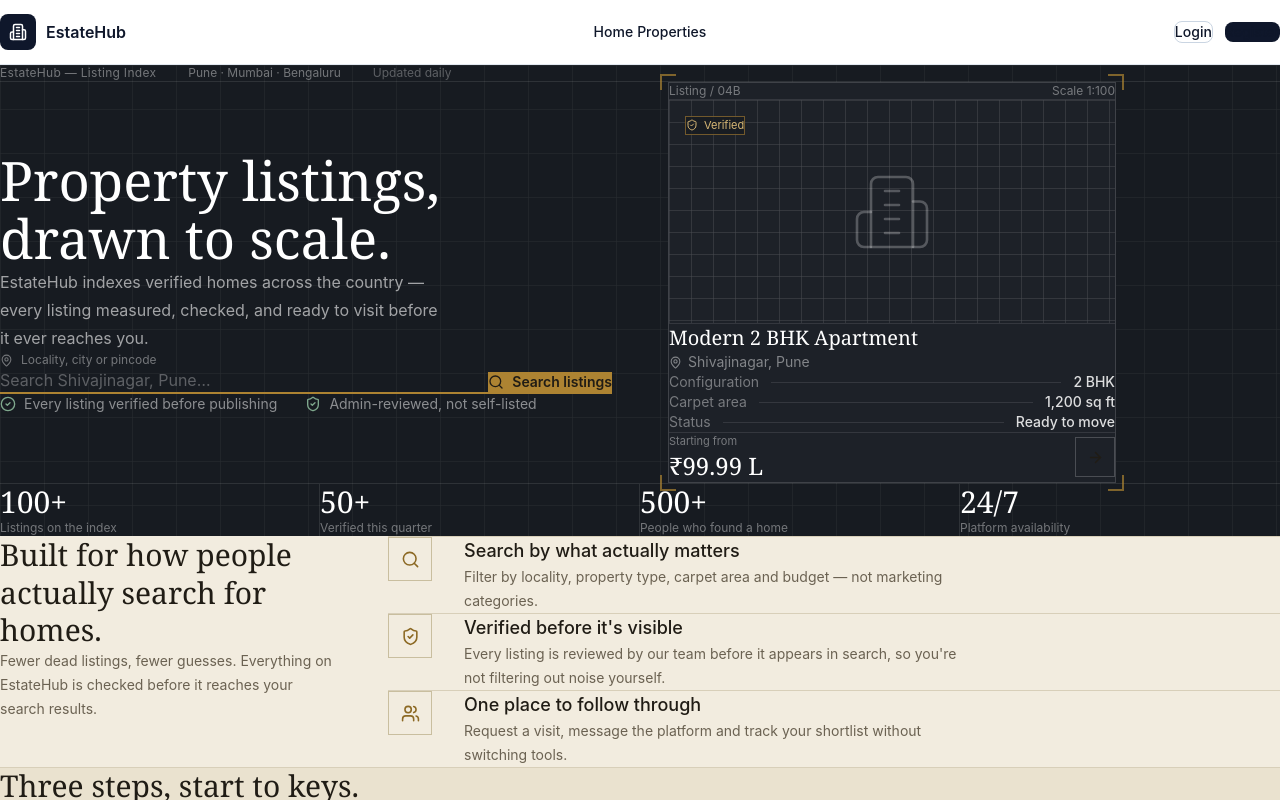
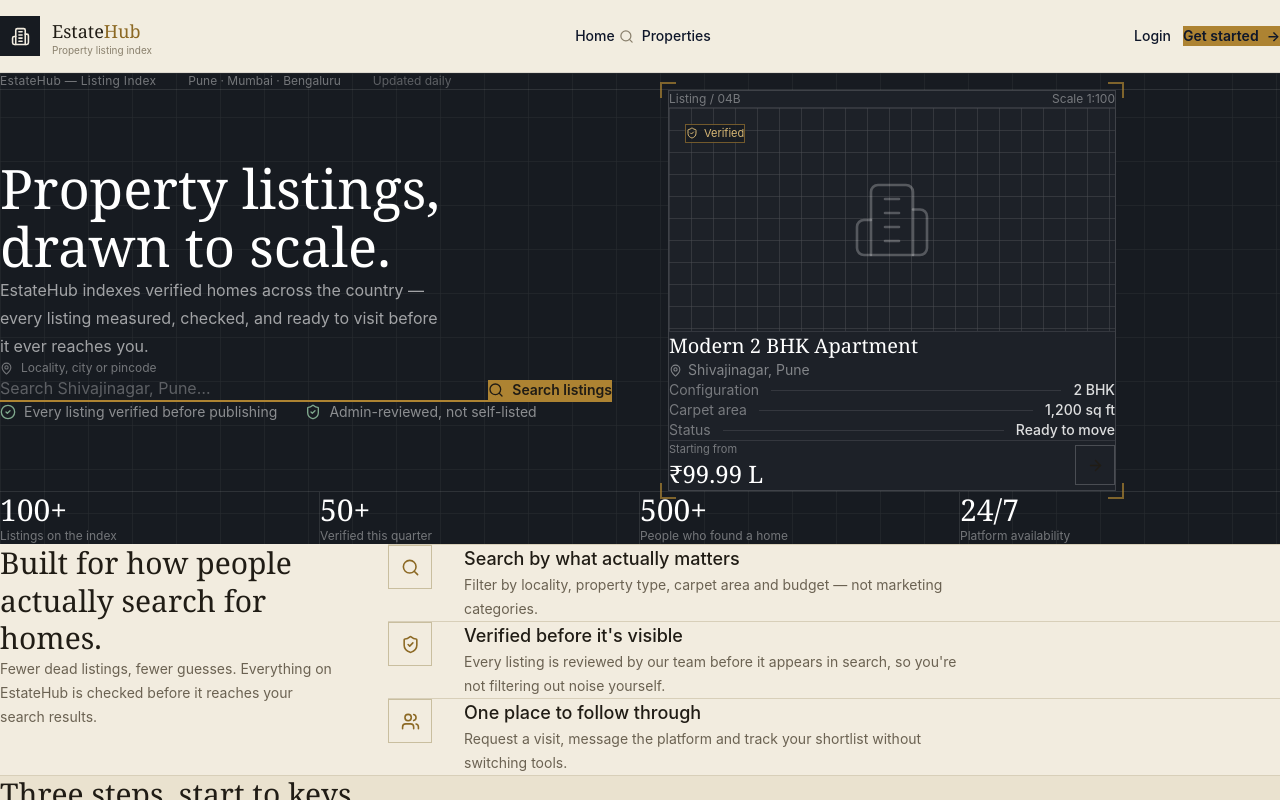
Before and after one commit to CodeWithAbhayraj/EstateHub-Deployement, a React (Vite) app in the folder EstateHub-Frontend/EstateHub-Frontend/: page / in a window 1280 px wide. Shown: the top 800 px of the page. Built offline with nearby package versions, Linux system fonts and the light colour scheme; no server answers.

Commit message:
update in navbar

```diff
--- a/EstateHub-Frontend/EstateHub-Frontend/src/components/layout/Navbar.jsx
+++ b/EstateHub-Frontend/EstateHub-Frontend/src/components/layout/Navbar.jsx
@@ -1,6 +1,19 @@
 import { useState } from "react";
 import { Link, useNavigate } from "react-router-dom";
-import { Menu, X, LogOut, Building2 } from "lucide-react";
+import {
+  Menu,
+  X,
+  LogOut,
+  Building2,
+  LayoutDashboard,
+  Search,
+  ChevronDown,
+} from "lucide-react";
+
+/* Matches the display serif used on the Home page. Falls back cleanly to
+   Tailwind's default serif stack if Fraunces isn't loaded — see Home.jsx
+   for the optional Google Fonts link. */
+const FRASER = { fontFamily: "'Fraunces', Georgia, 'Times New Roman', serif" };
 
 function Navbar() {
   const navigate = useNavigate();
@@ -8,7 +21,9 @@ function Navbar() {
 
   const token = localStorage.getItem("token");
   const savedUser = localStorage.getItem("user");
+
   let user = null;
+
   try {
     user = savedUser ? JSON.parse(savedUser) : null;
   } catch {
@@ -17,58 +32,88 @@ function Navbar() {
 
   const role = user?.role?.replace("ROLE_", "").trim().toUpperCase();
   const name = user?.name || "User";
+
   const userInitial = name.trim().charAt(0).toUpperCase() || "U";
 
   const dashboardPath =
-    role === "BUYER" ? "/buyer/dashboard" :
-    role === "SELLER" ? "/seller/dashboard" :
-    role === "ADMIN" || role === "SUPER_ADMIN" ? "/admin/dashboard" :
-    "/";
+    role === "BUYER"
+      ? "/buyer/dashboard"
+      : role === "SELLER"
+        ? "/seller/dashboard"
+        : role === "ADMIN" || role === "SUPER_ADMIN"
+          ? "/admin/dashboard"
+          : "/";
 
   const handleLogout = () => {
     localStorage.removeItem("token");
     localStorage.removeItem("user");
+
     setOpen(false);
+
     navigate("/login", { replace: true });
   };
 
-  const linkClass = "rounded-lg px-3 py-2 text-sm font-medium text-slate-600 hover:bg-slate-100 hover:text-slate-900";
+  const closeMobile = () => {
+    setOpen(false);
+  };
 
   return (
-    <nav className="sticky top-0 z-50 border-b border-slate-200 bg-white">
-      <div className="mx-auto flex h-16 max-w-7xl items-center justify-between px-4 sm:px-6 lg:px-8">
-        {/* LOGO */}
-        <Link to="/" onClick={() => setOpen(false)} className="flex items-center gap-2.5">
-          <div className="flex h-9 w-9 items-center justify-center rounded-lg bg-slate-900 text-white">
-            <Building2 size={18} />
+    <nav className="sticky top-0 z-50 border-b border-[#171B21]/10 bg-[#F2ECDF]/95 backdrop-blur-xl">
+      <div className="mx-auto max-w-7xl px-4 sm:px-6 lg:px-8">
+        <div className="flex h-[72px] items-center justify-between">
+          {/* ================= LOGO ================= */}
+
+          <Link to="/" onClick={closeMobile} className="group flex items-center gap-3">
+            <div className="flex h-10 w-10 items-center justify-center border border-[#171B21] bg-[#171B21] text-[#F2ECDF] transition group-hover:bg-[#AD8332] group-hover:border-[#AD8332]">
+              <Building2 size={19} strokeWidth={2} />
             </div>
-          <span className="text-base font-semibold text-slate-900">EstateHub</span>
+
+            <div className="leading-none">
+              <div className="text-lg text-[#201C15]" style={FRASER}>
+                Estate<span className="text-[#8C6924]">Hub</span>
+              </div>
+              <div className="mt-1 hidden text-[10px] text-[#8A806D] sm:block">
+                Property listing index
+              </div>
+            </div>
           </Link>
 
-        {/* DESKTOP NAV */}
+          {/* ================= DESKTOP NAV ================= */}
+
           <div className="hidden items-center gap-1 md:flex">
-          <Link to="/" className={linkClass}>Home</Link>
-          <Link to="/properties" className={linkClass}>Properties</Link>
+            <NavItem to="/" label="Home" />
+            <NavItem to="/properties" label="Properties" icon={<Search size={15} />} />
             {token && (
-            <Link to={dashboardPath} className={linkClass}>Dashboard</Link>
+              <NavItem to={dashboardPath} label="Dashboard" icon={<LayoutDashboard size={15} />} />
             )}
           </div>
 
-        {/* DESKTOP USER AREA */}
+          {/* ================= DESKTOP USER AREA ================= */}
+
           <div className="hidden items-center gap-3 md:flex">
             {token ? (
               <>
-              <div className="flex items-center gap-2 rounded-lg bg-slate-50 px-3 py-1.5">
-                <div className="flex h-7 w-7 items-center justify-center rounded-full bg-slate-200 text-xs font-semibold text-slate-700">
+                {/* User chip — ledger entry style */}
+                <div className="flex items-center gap-3 border border-[#D8CFB9] bg-white/60 px-3 py-2">
+                  <div className="flex h-9 w-9 items-center justify-center border border-[#171B21] bg-[#171B21] text-sm font-medium text-[#F2ECDF]">
                     {userInitial}
                   </div>
-                <span className="text-sm font-medium text-slate-700">{name}</span>
+
+                  <div className="max-w-[130px]">
+                    <p className="truncate text-sm font-medium text-[#201C15]">{name}</p>
+                    <p className="text-[10px] text-[#8A806D]">
+                      {role?.replace("_", " ") || "User"}
+                    </p>
                   </div>
 
+                  <ChevronDown size={14} className="text-[#8A806D]" />
+                </div>
+
+                {/* Logout */}
                 <button
                   type="button"
                   onClick={handleLogout}
-                className="inline-flex items-center gap-2 rounded-lg bg-slate-900 px-4 py-2 text-sm font-medium text-white hover:bg-slate-800"
+                  className="inline-flex items-center gap-2 border border-[#D8CFB9] bg-transparent px-4 py-2.5 text-sm font-medium text-[#4A4436] transition hover:border-[#B3564B] hover:text-[#B3564B]"
                 >
                   <LogOut size={15} />
                   Logout
@@ -76,61 +121,149 @@ function Navbar() {
               </>
             ) : (
               <>
-              <Link to="/login" className="rounded-lg border border-slate-300 px-4 py-2 text-sm font-medium text-slate-700 hover:bg-slate-50">
+                <Link
+                  to="/login"
+                  className="px-4 py-2.5 text-sm font-medium text-[#4A4436] transition hover:text-[#201C15]"
+                >
                   Login
                 </Link>
-              <Link to="/register" className="rounded-lg bg-slate-900 px-4 py-2 text-sm font-medium text-white hover:bg-slate-800">
-                Register
+
+                <Link
+                  to="/register"
+                  className="inline-flex items-center gap-2 bg-[#AD8332] px-5 py-2.5 text-sm font-semibold text-[#171B21] transition hover:bg-[#c39843]"
+                >
+                  Get started
+                  <span aria-hidden="true">→</span>
                 </Link>
               </>
             )}
           </div>
 
-        {/* MOBILE TOGGLE */}
+          {/* ================= MOBILE TOGGLE ================= */}
+
           <button
             type="button"
             onClick={() => setOpen((prev) => !prev)}
-          className="flex h-10 w-10 items-center justify-center rounded-lg border border-slate-200 text-slate-700 md:hidden"
+            className="flex h-10 w-10 items-center justify-center border border-[#D8CFB9] bg-white/60 text-[#201C15] transition hover:bg-white md:hidden"
             aria-label="Toggle menu"
           >
             {open ? <X size={20} /> : <Menu size={20} />}
           </button>
         </div>
 
-      {/* MOBILE MENU */}
+        {/* ================= MOBILE MENU ================= */}
+
         {open && (
-        <div className="border-t border-slate-100 px-4 py-3 md:hidden">
+          <div className="border-t border-[#D8CFB9] py-4 md:hidden">
+            {/* User information */}
+            {token && (
+              <div className="mb-3 flex items-center gap-3 border border-[#D8CFB9] bg-white/50 p-4">
+                <div className="flex h-11 w-11 items-center justify-center border border-[#171B21] bg-[#171B21] font-medium text-[#F2ECDF]">
+                  {userInitial}
+                </div>
+
+                <div>
+                  <p className="text-sm font-medium text-[#201C15]">{name}</p>
+                  <p className="mt-0.5 text-xs text-[#8A806D]">
+                    {role?.replace("_", " ") || "User"}
+                  </p>
+                </div>
+              </div>
+            )}
+
+            {/* Navigation */}
             <div className="flex flex-col gap-1">
-            <Link to="/" onClick={() => setOpen(false)} className={linkClass}>Home</Link>
-            <Link to="/properties" onClick={() => setOpen(false)} className={linkClass}>Properties</Link>
+              <MobileNavItem to="/" label="Home" onClick={closeMobile} />
+              <MobileNavItem
+                to="/properties"
+                label="Properties"
+                icon={<Search size={16} />}
+                onClick={closeMobile}
+              />
+              {token && (
+                <MobileNavItem
+                  to={dashboardPath}
+                  label="Dashboard"
+                  icon={<LayoutDashboard size={16} />}
+                  onClick={closeMobile}
+                />
+              )}
+            </div>
 
+            {/* Actions */}
+            <div className="mt-4 border-t border-[#D8CFB9] pt-4">
               {token ? (
-              <>
-                <Link to={dashboardPath} onClick={() => setOpen(false)} className={linkClass}>Dashboard</Link>
                 <button
                   type="button"
                   onClick={handleLogout}
-                  className="mt-2 flex items-center justify-center gap-2 rounded-lg bg-slate-900 px-4 py-2.5 text-sm font-medium text-white"
+                  className="flex w-full items-center justify-center gap-2 border border-[#B3564B]/40 bg-[#B3564B]/10 px-4 py-3 text-sm font-medium text-[#B3564B] transition hover:bg-[#B3564B]/15"
                 >
-                  <LogOut size={15} />
+                  <LogOut size={16} />
                   Logout
                 </button>
-              </>
               ) : (
-              <div className="mt-2 grid grid-cols-2 gap-2">
-                <Link to="/login" onClick={() => setOpen(false)} className="rounded-lg border border-slate-300 px-4 py-2.5 text-center text-sm font-medium text-slate-700">
+                <div className="grid grid-cols-2 gap-3">
+                  <Link
+                    to="/login"
+                    onClick={closeMobile}
+                    className="border border-[#D8CFB9] px-4 py-3 text-center text-sm font-medium text-[#201C15] transition hover:bg-white"
+                  >
                     Login
                   </Link>
-                <Link to="/register" onClick={() => setOpen(false)} className="rounded-lg bg-slate-900 px-4 py-2.5 text-center text-sm font-medium text-white">
-                  Register
+
+                  <Link
+                    to="/register"
+                    onClick={closeMobile}
+                    className="bg-[#AD8332] px-4 py-3 text-center text-sm font-semibold text-[#171B21] transition hover:bg-[#c39843]"
+                  >
+                    Get started
                   </Link>
                 </div>
               )}
             </div>
           </div>
         )}
+      </div>
     </nav>
   );
 }
 
+/* ========================================================= */
+/* DESKTOP NAV ITEM */
+/* ========================================================= */
+
+function NavItem({ to, label, icon }) {
+  return (
+    <Link
+      to={to}
+      className="group relative flex items-center gap-2 px-4 py-2.5 text-sm font-medium text-[#4A4436] transition hover:text-[#201C15]"
+    >
+      {icon && <span className="text-[#8A806D] transition group-hover:text-[#8C6924]">{icon}</span>}
+      {label}
+      <span className="absolute bottom-1 left-4 right-4 h-px scale-x-0 bg-[#AD8332] transition-transform duration-300 group-hover:scale-x-100" />
+    </Link>
+  );
+}
+
+/* ========================================================= */
+/* MOBILE NAV ITEM */
+/* ========================================================= */
+
+function MobileNavItem({ to, label, icon, onClick }) {
+  return (
+    <Link
+      to={to}
+      onClick={onClick}
+      className="flex items-center gap-3 px-4 py-3 text-sm font-medium text-[#201C15] transition hover:bg-white/60"
+    >
+      {icon ? (
+        <span className="text-[#8A806D]">{icon}</span>
+      ) : (
+        <span className="h-1.5 w-1.5 rounded-full bg-[#AD8332]" />
+      )}
+      {label}
+    </Link>
+  );
+}
+
 export default Navbar;
```
Lines whose indentation alone changed are shown as unchanged.
